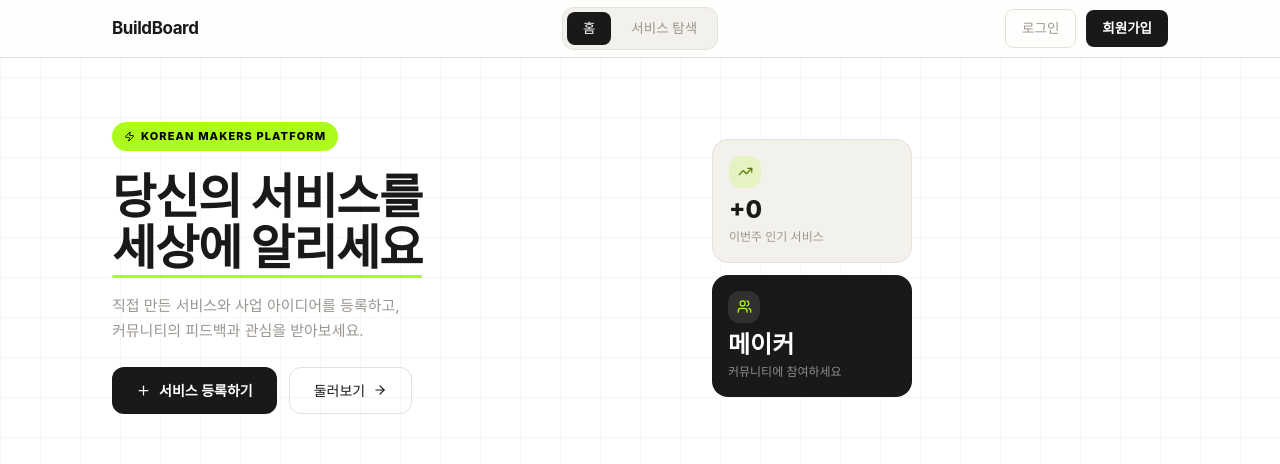
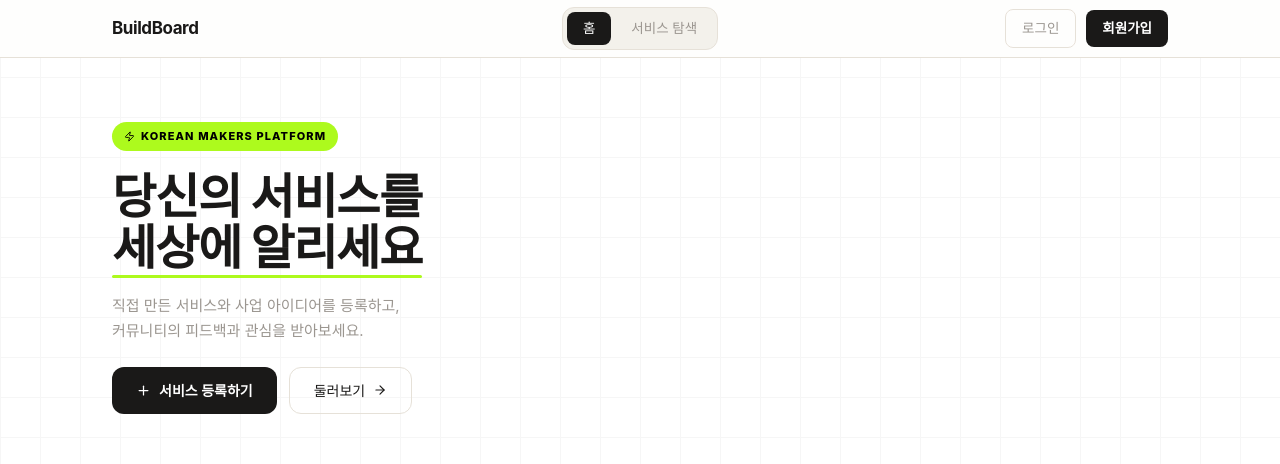
Before and after one commit to forlabsio/igeo-eottae, a Next.js app in the folder apps/frontend/: page / in a window 1280 px wide. Shown: the top 464 px of the page. Built offline with nearby package versions, Linux system fonts and the light colour scheme; no server answers; a web font is replaced by a local one.

Commit message:
fix: 메인 히어로 우측 통계 카드 제거

```diff
--- a/apps/frontend/app/page.tsx
+++ b/apps/frontend/app/page.tsx
@@ -1,6 +1,6 @@
 import Link from 'next/link';
 import ServiceCard from '@/components/ServiceCard';
-import { ArrowRight, Zap, Users, TrendingUp, Plus } from 'lucide-react';
+import { ArrowRight, Zap, Plus } from 'lucide-react';
 
 interface ServiceItem {
   id: string; name: string; description: string; url: string; imageUrl?: string;
@@ -32,9 +32,7 @@
           style={{ backgroundImage: 'repeating-linear-gradient(0deg,#1A1918 0,#1A1918 1px,transparent 1px,transparent 40px),repeating-linear-gradient(90deg,#1A1918 0,#1A1918 1px,transparent 1px,transparent 40px)' }} />
 
         <div className="max-w-[1120px] mx-auto px-8 py-16 relative">
-          <div className="flex flex-col lg:flex-row lg:items-center gap-10">
-            {/* Left copy */}
-            <div className="flex-1 flex flex-col gap-5 max-w-[560px]">
+          <div className="flex flex-col gap-5 max-w-[560px]">
               <span className="inline-flex items-center gap-1.5 bg-accent-green text-black text-[11px] font-extrabold px-3 py-1.5 rounded-full tracking-widest w-fit">
                 <Zap size={11} /> KOREAN MAKERS PLATFORM
               </span>
@@ -61,25 +59,6 @@
                   <ArrowRight size={14} className="group-hover:translate-x-0.5 transition-transform" />
                 </Link>
               </div>
-            </div>
-
-            {/* Right stats cards */}
-            <div className="flex gap-3 lg:flex-col lg:w-[200px]">
-              <div className="flex-1 bg-bg border border-border rounded-2xl p-4 flex flex-col gap-1.5">
-                <div className="w-8 h-8 bg-accent-green/20 rounded-xl flex items-center justify-center">
-                  <TrendingUp size={15} className="text-[#5c7a00]" />
-                </div>
-                <p className="text-[24px] font-extrabold text-text-primary leading-none mt-1">+{services.length}</p>
-                <p className="text-[12px] text-text-secondary font-medium">이번주 인기 서비스</p>
-              </div>
-              <div className="flex-1 bg-[#1A1918] rounded-2xl p-4 flex flex-col gap-1.5">
-                <div className="w-8 h-8 bg-white/10 rounded-xl flex items-center justify-center">
-                  <Users size={15} className="text-accent-green" />
-                </div>
-                <p className="text-[24px] font-extrabold text-white leading-none mt-1">메이커</p>
-                <p className="text-[12px] text-white/50 font-medium">커뮤니티에 참여하세요</p>
-              </div>
-            </div>
           </div>
         </div>
       </div>
```
